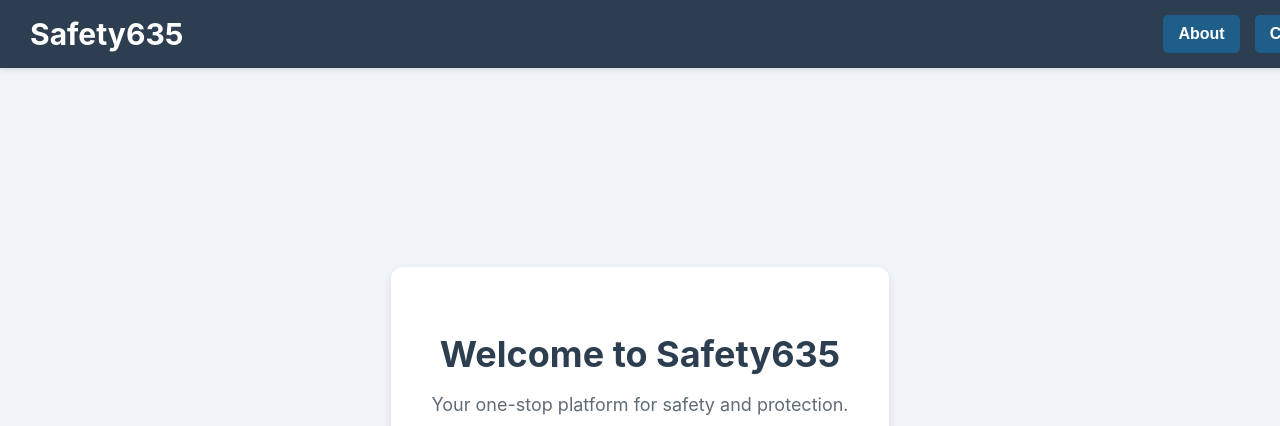
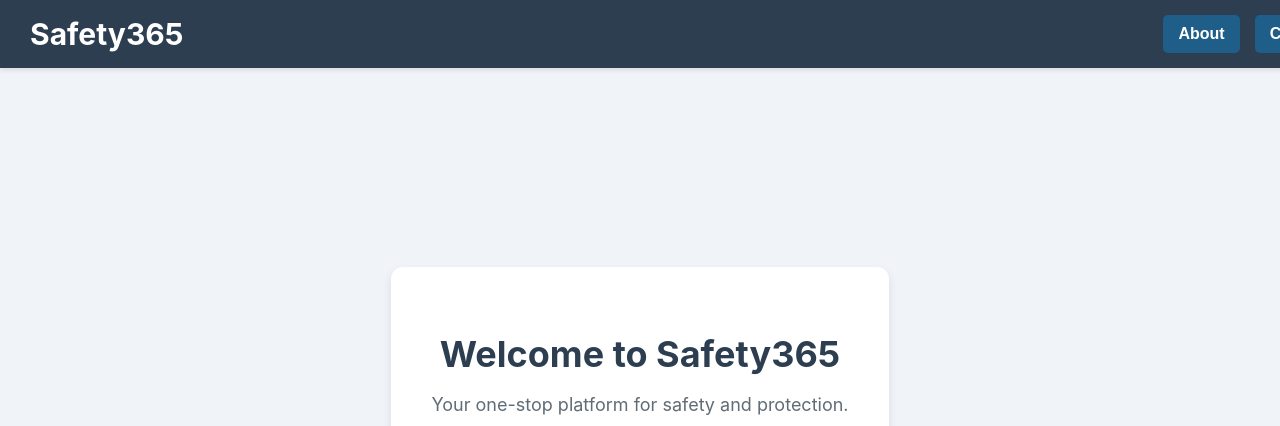
Before and after one commit to Lin-Selina/Safety365, a React (Create React App) app: page /home in a window 1280 px wide. Shown: the top 426 px of the page. Built offline with nearby package versions, Linux system fonts and the light colour scheme.

Commit message:
Fix typo

```diff
--- a/src/components/Header.js
+++ b/src/components/Header.js
@@ -5,7 +5,7 @@ import '../App.css';
 function Header() {
   return (
     <nav className="header">
-      <Link to="/" className="logo">Safety635</Link> {/* Clickable Logo */}
+      <Link to="/" className="logo">Safety365</Link> {/* Clickable Logo */}
       <div className="nav-buttons">
         <Link to="/about"><button className="nav-button">About</button></Link>
         <Link to="/contact"><button className="nav-button">Contact</button></Link>
--- a/src/pages/Home.js
+++ b/src/pages/Home.js
@@ -8,7 +8,7 @@ function Home() {
     <div className="app-container">
       <Header />
       <header className="home-header">
-        <h1>Welcome to Safety635</h1>
+        <h1>Welcome to Safety365</h1>
         <p>Your one-stop platform for safety and protection.</p>
         <Link to="/resources">
           <button className="explore-button">Explore Safety Resources</button>
```
